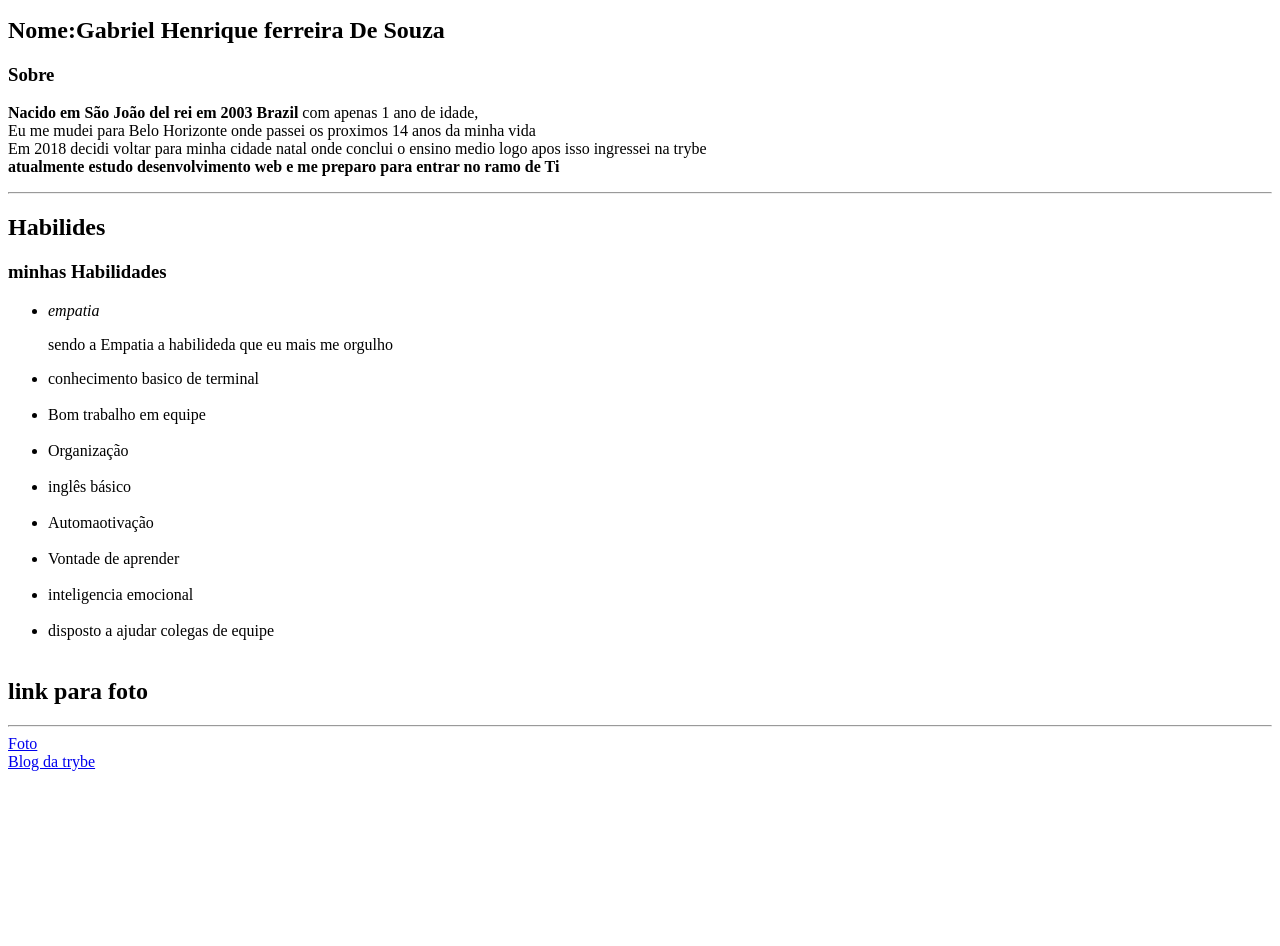
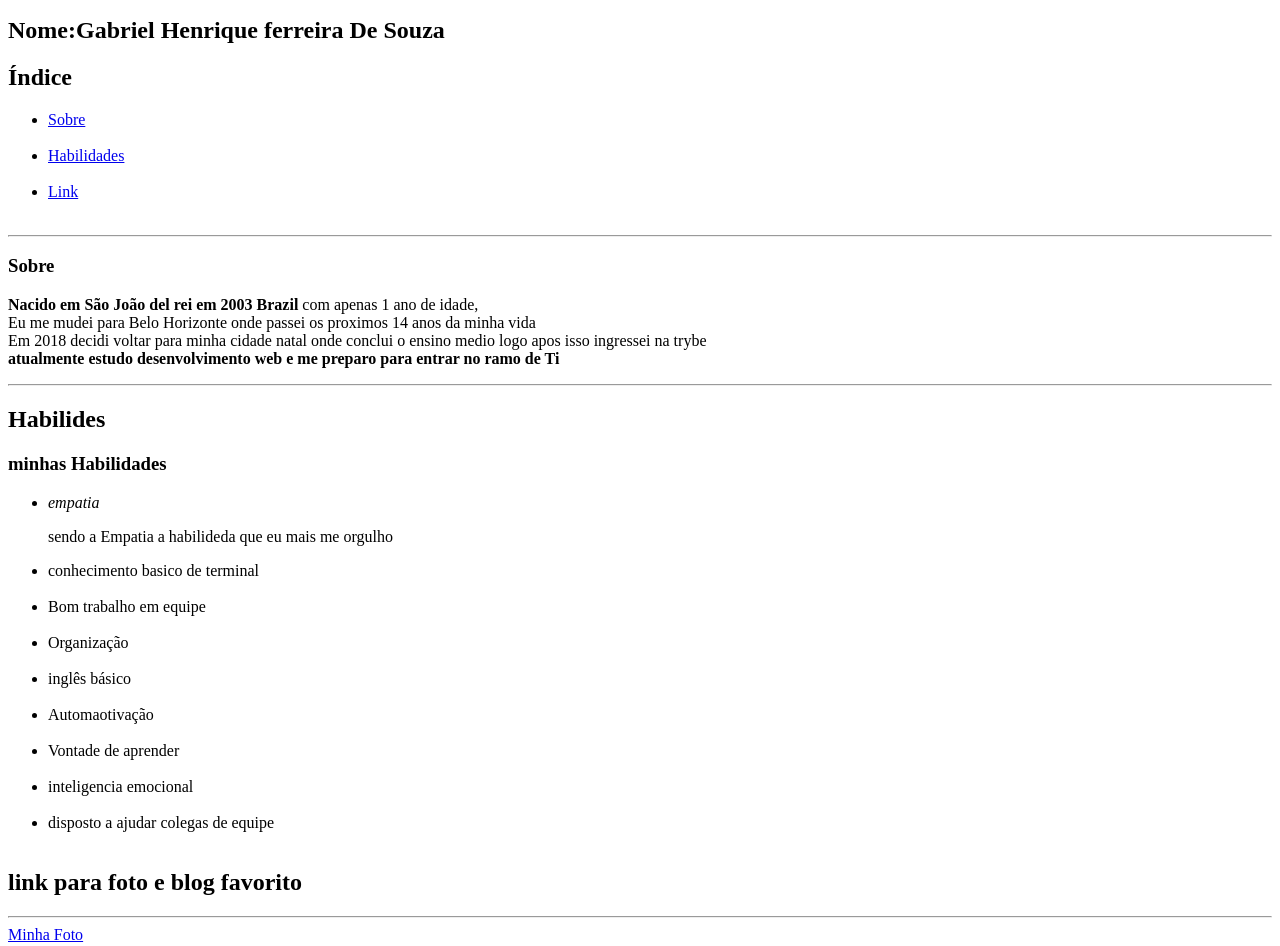
Before and after one commit to GabrielH3n/GabrielH3n.github.io, a plain HTML site: page index.html in a window 1280 px wide. Shown: the part 343-1289 px from the top of the page. Before the commit the page ends 1122 px from the top, so only its background shows below. Drawn offline with Linux system fonts and the light colour scheme.

Commit message:
adicion indice ao portfolio

```diff
--- a/index.html
+++ b/index.html
@@ -9,12 +9,22 @@
         <h1>Portifólio de Gabriel Henrique</h1>
         <img src="foto de perfil.jpeg" alt="Foto de Gabriel Henrique" width="250px" >
         <h2> Nome:Gabriel Henrique ferreira De Souza</h2>
-        <h3>Sobre</h3>
+        <h2>Índice</h2>
+        <ul>
+            <li> <a href="#SOBRE">Sobre</a></li>
+            <br>
+            <li><a href="#HABILIDADES">Habilidades</a></li>
+            <br>
+            <li><a href="#LINKS">Link</a></li>
+            <br>
+        </ul>
+        <hr>
+        <h3 id="SOBRE">Sobre</h3>
         <p><strong>Nacido em São João del rei em 2003 Brazil</strong> com apenas 1 ano de idade, <br> Eu me mudei para Belo Horizonte onde passei os proximos 14 anos da minha vida <br> Em 2018 decidi voltar para minha cidade natal onde conclui o ensino medio logo apos isso ingressei na trybe <br><strong> atualmente estudo desenvolvimento web e me preparo para entrar no ramo de Ti</strong></p>
         <hr>
         <h2>Habilides</h2>
 
-<h3>minhas Habilidades </h3>
+<h3 id="HABILIDADES">minhas Habilidades </h3>
         <ul>
             <li><em>empatia</em></li>
             <p>sendo a Empatia a habilideda que eu mais me orgulho</p>
@@ -35,12 +45,14 @@
             <li>disposto a ajudar colegas de equipe</li>
             <br>
         </ul>
-        <h2>link para foto</h2>
+        <h2 id="LINKS">link para foto e blog favorito</h2>
         <hr>
-        <a href="foto de perfil.jpeg">Foto</a>
+        <a href="foto de perfil.jpeg">Minha Foto</a>
+        <br>
+        <br>
         <br>
         <a href="https://blog.betrybe.com/"  target="_blank">Blog da trybe </a>
-        <strong></strong>
+
     </body>
     </html>
 </html>
```
